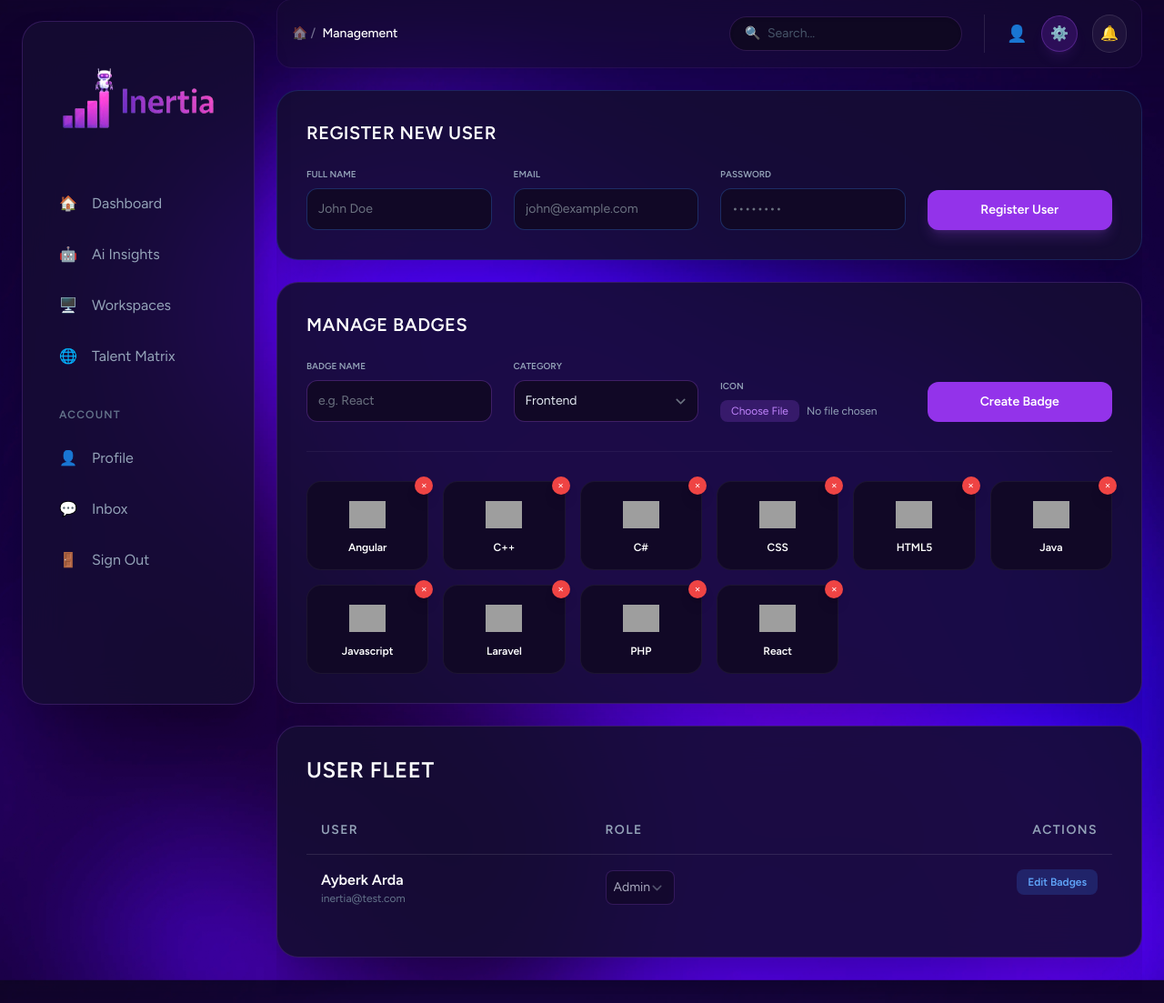
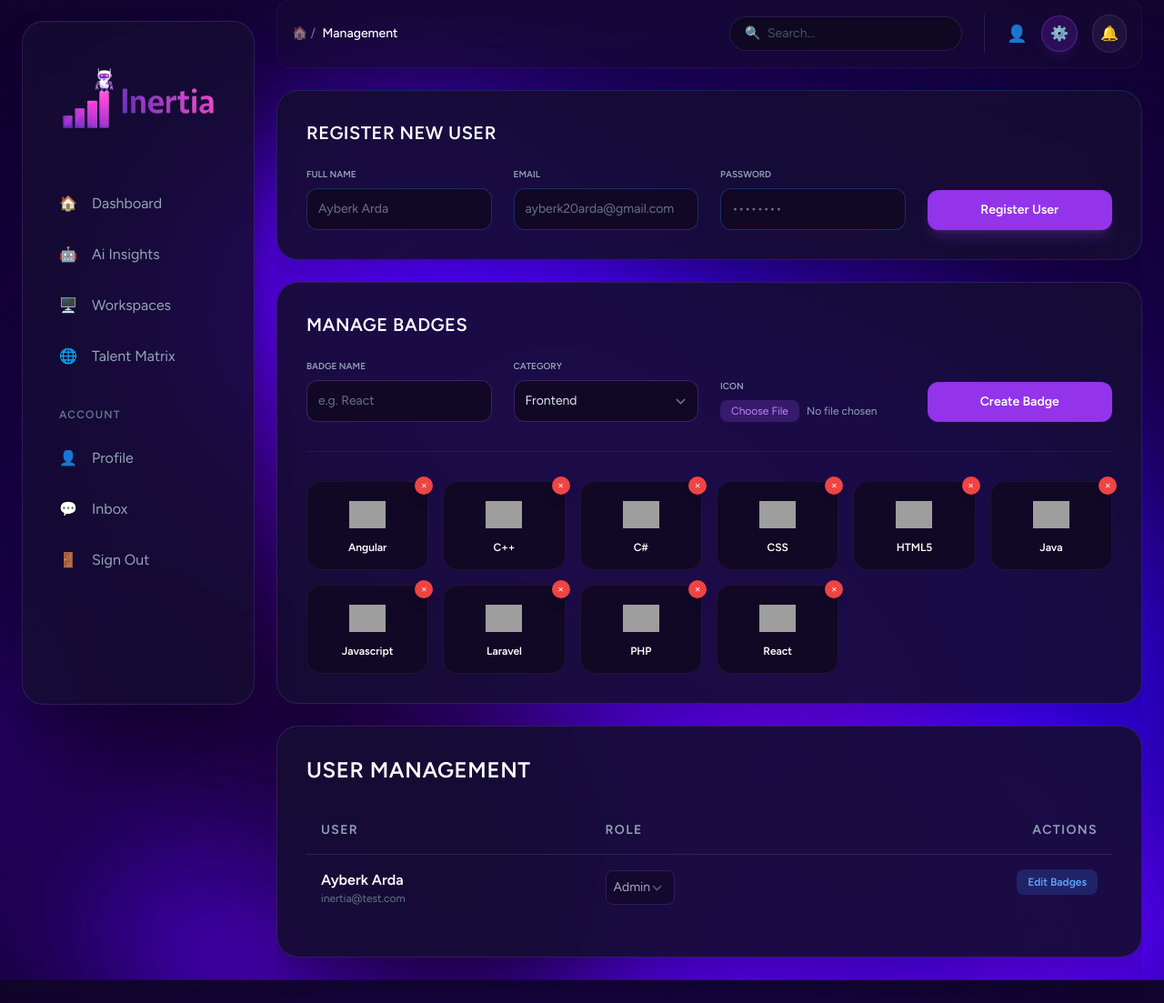
Before and after one commit to ayberkaarda/Inertia, a Laravel app: page /admin/users in a window 1280 px wide. Shown: the part 25-1128 px from the top of the page at 91% size. Run offline with Laravel 12, Linux system fonts and the light colour scheme; the visitor is signed in with stand-in values (Sample User, id 1); data comes from the database, SQL or seed files in the repository; data that the repository does not hold is empty; style sheets or scripts are compiled from the project's sources; some libraries are stand-ins or nearby versions; grey boxes are pictures that could not be loaded.

Commit message:
Update UserManagement.jsx

```diff
--- a/resources/js/Pages/Admin/UserManagement.jsx
+++ b/resources/js/Pages/Admin/UserManagement.jsx
@@ -102,11 +102,11 @@ export default function UserManagement({ auth, users, allBadges }) {
                     <form onSubmit={handleCreateUser} className="grid grid-cols-1 md:grid-cols-4 gap-4 sm:gap-6 items-end">
                         <div>
                             <label className="block text-[10px] font-bold text-slate-400 uppercase mb-1.5 sm:mb-2">Full Name</label>
-                            <input disabled={isObserver} type="text" value={userData.name} onChange={e => setUserData('name', e.target.value)} className="bg-[#110826] border border-blue-500/30 text-slate-200 text-xs sm:text-sm rounded-xl focus:ring-blue-500 focus:border-blue-500 block w-full p-2.5 sm:p-3 disabled:cursor-not-allowed" placeholder="John Doe" />
+                            <input disabled={isObserver} type="text" value={userData.name} onChange={e => setUserData('name', e.target.value)} className="bg-[#110826] border border-blue-500/30 text-slate-200 text-xs sm:text-sm rounded-xl focus:ring-blue-500 focus:border-blue-500 block w-full p-2.5 sm:p-3 disabled:cursor-not-allowed" placeholder="Ayberk Arda" />
                         </div>
                         <div>
                             <label className="block text-[10px] font-bold text-slate-400 uppercase mb-1.5 sm:mb-2">Email</label>
-                            <input disabled={isObserver} type="email" value={userData.email} onChange={e => setUserData('email', e.target.value)} className="bg-[#110826] border border-blue-500/30 text-slate-200 text-xs sm:text-sm rounded-xl focus:ring-blue-500 focus:border-blue-500 block w-full p-2.5 sm:p-3 disabled:cursor-not-allowed" placeholder="john@example.com" />
+                            <input disabled={isObserver} type="email" value={userData.email} onChange={e => setUserData('email', e.target.value)} className="bg-[#110826] border border-blue-500/30 text-slate-200 text-xs sm:text-sm rounded-xl focus:ring-blue-500 focus:border-blue-500 block w-full p-2.5 sm:p-3 disabled:cursor-not-allowed" placeholder="ayberk20arda@gmail.com" />
                         </div>
                         <div>
                             <label className="block text-[10px] font-bold text-slate-400 uppercase mb-1.5 sm:mb-2">Password</label>
@@ -155,7 +155,7 @@ export default function UserManagement({ auth, users, allBadges }) {
 
                 {/* KULLANICI TABLOSU */}
                 <div className="bg-[#160d33]/90 backdrop-blur-xl border border-purple-500/20 rounded-2xl sm:rounded-3xl p-4 sm:p-8 shadow-2xl">
-                    <h2 className="text-base sm:text-2xl font-black text-white tracking-wide mb-4 sm:mb-6 uppercase">User Fleet</h2>
+                    <h2 className="text-base sm:text-2xl font-black text-white tracking-wide mb-4 sm:mb-6 uppercase">User Management</h2>
                     <div className="overflow-x-auto scrollbar-thin scrollbar-thumb-purple-500/20 pb-2">
                         <table className="w-full text-left border-collapse min-w-[600px]">
                             <thead>
```
